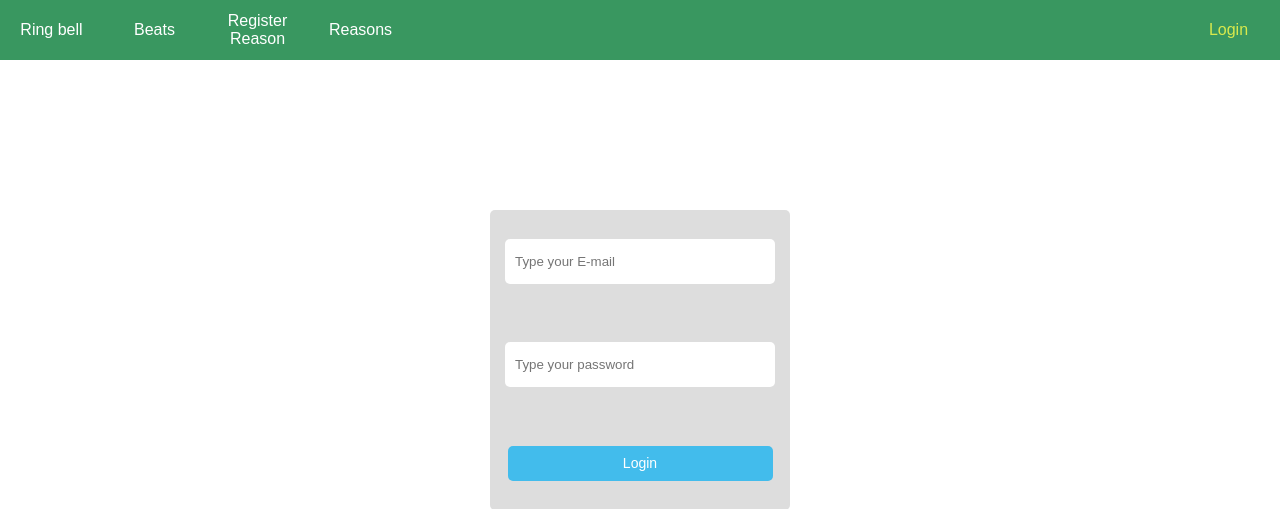
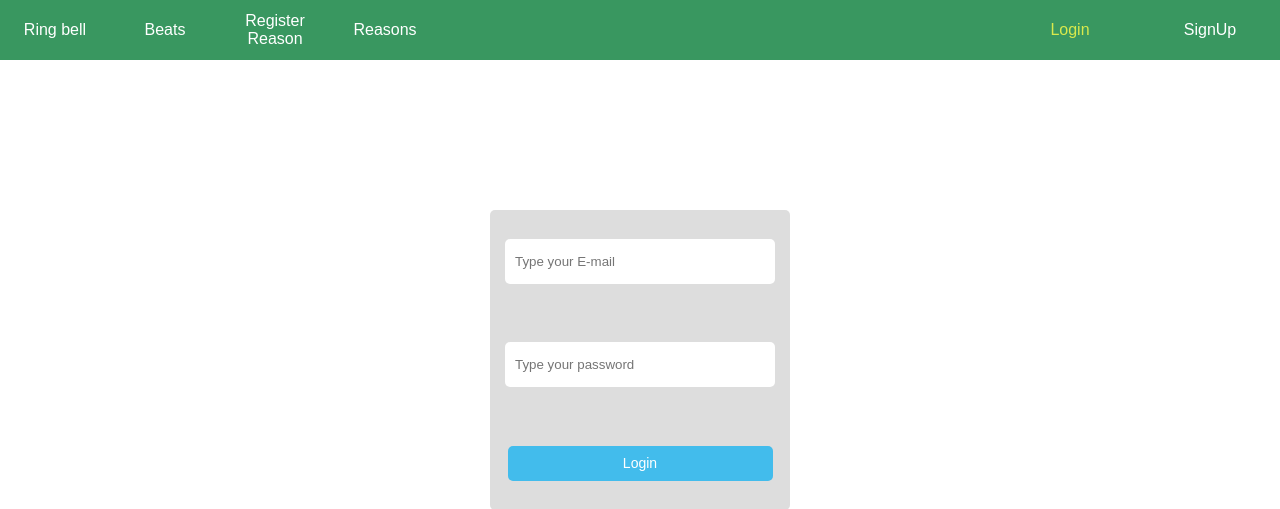
Before and after one commit to lucasschmidt015/Bell, a Node server app: page /login in a window 1280 px wide. Shown: the top 509 px of the page. Run offline with Node 20, Linux system fonts and the light colour scheme.

Commit message:
Finished the login and signup page frontend.

```diff
--- a/controllers/auth.js
+++ b/controllers/auth.js
@@ -1,8 +1,11 @@
+const isAuthenticated = false;
+
 
 exports.getLogin = (req, res, next) => {
     res.render('auth/login', {
         pageTitle: 'Login',
-        path: '/login'
+        path: '/login',
+        isAuth: isAuthenticated
     });
 }
 
@@ -11,7 +14,11 @@ exports.postLogin = (req, res, next) => {
 }
 
 exports.getSignUp = (req, res, next) => {
-
+    res.render('auth/signup', {
+        pageTitle: 'Signup',
+        path: '/signup',
+        isAuth: isAuthenticated
+    })
 }
 
 exports.postSignUp = (req, res, next) => {
--- a/public/css/main.css
+++ b/public/css/main.css
@@ -28,8 +28,13 @@
     cursor: pointer;
 }
 
-.main-header_item:last-child{
+.one_end_item {
     margin-left: calc(100% - 120px - 120px - 120px - 155px);
+}
+
+.two_end_item {
+    margin-left: calc(100% - 140px - 140px - 140px - 300px);
+    display: flex;
 }
 
 .main-header_item a:hover,
--- a/views/auth/login.ejs
+++ b/views/auth/login.ejs
@@ -1,5 +1,5 @@
 <%- include('../includes/head.ejs') %>
-    <link rel="stylesheet" href="/css/login.css">
+    <link rel="stylesheet" href="/css/auth.css">
 </head>
 
 <body>
--- a/views/includes/navigation.ejs
+++ b/views/includes/navigation.ejs
@@ -11,7 +11,18 @@
     <div class="main-header_item">
         <a href="/list_reasons" class="<%= path === '/motivos' ? 'active' : '' %>">Reasons</a>
     </div>
-    <div class="main-header_item">
-        <a href="/login"s class="<%= path === '/login' ? 'active' : '' %>">Login</a>
-    </div>
+    <% if (isAuth) { %>
+        <div class="main-header_item one_end_item">
+            <a href="/signout"s class="<%= path === '/signout' ? 'active' : '' %>">Signout</a>
+        </div>
+    <% } else { %>
+        <div class="two_end_item">
+            <div class="main-header_item">
+                <a href="/login"s class="<%= path === '/login' ? 'active' : '' %>">Login</a>
+            </div>
+            <div class="main-header_item">
+                <a href="/signup"s class="<%= path === '/signup' ? 'active' : '' %>">SignUp</a>
+            </div>
+        </div>
+    <% } %>
 </header>
```
Also changed, not shown: views/auth/signup.ejs (+14 -0 lines), public/css/auth.css (renamed from public/css/login.css).
